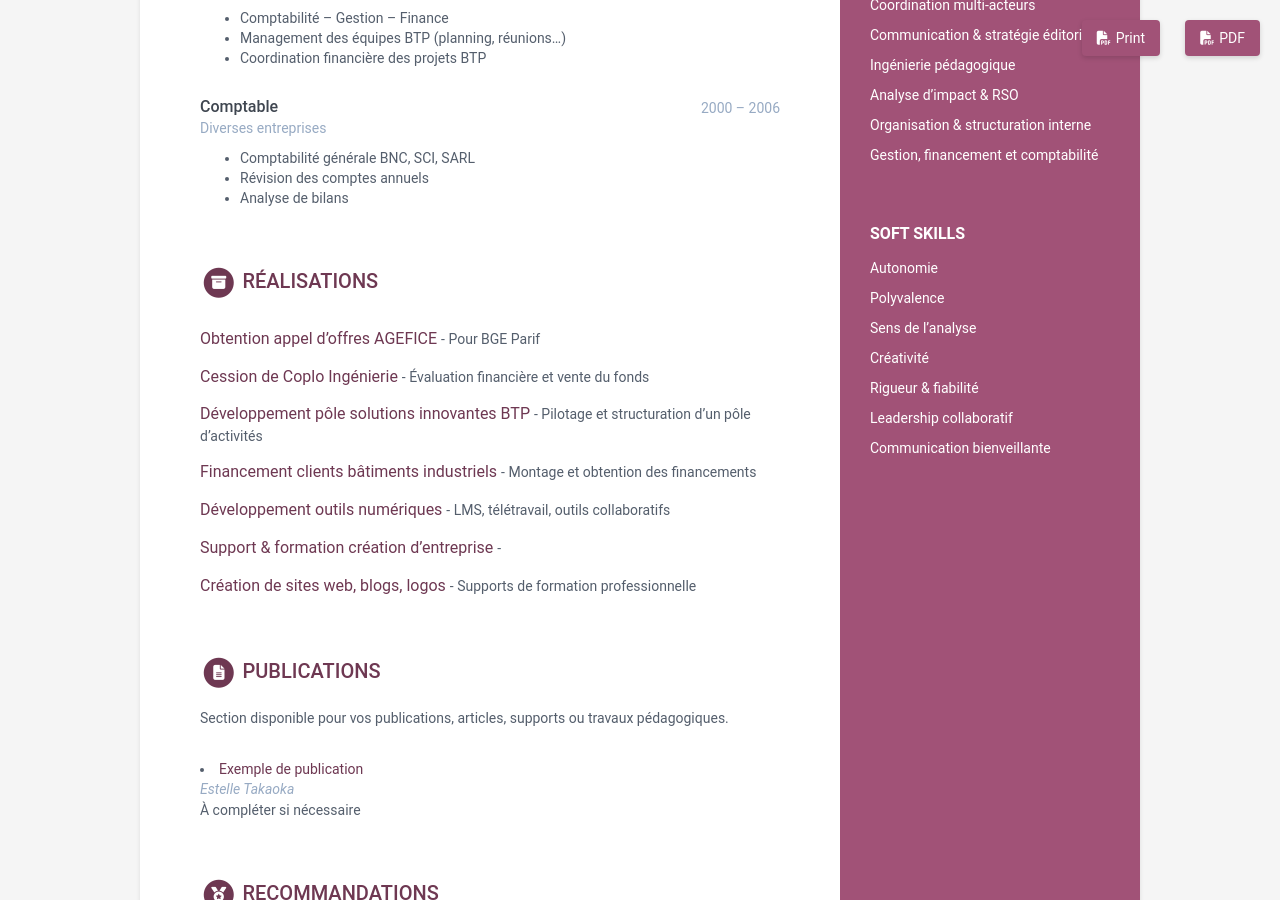
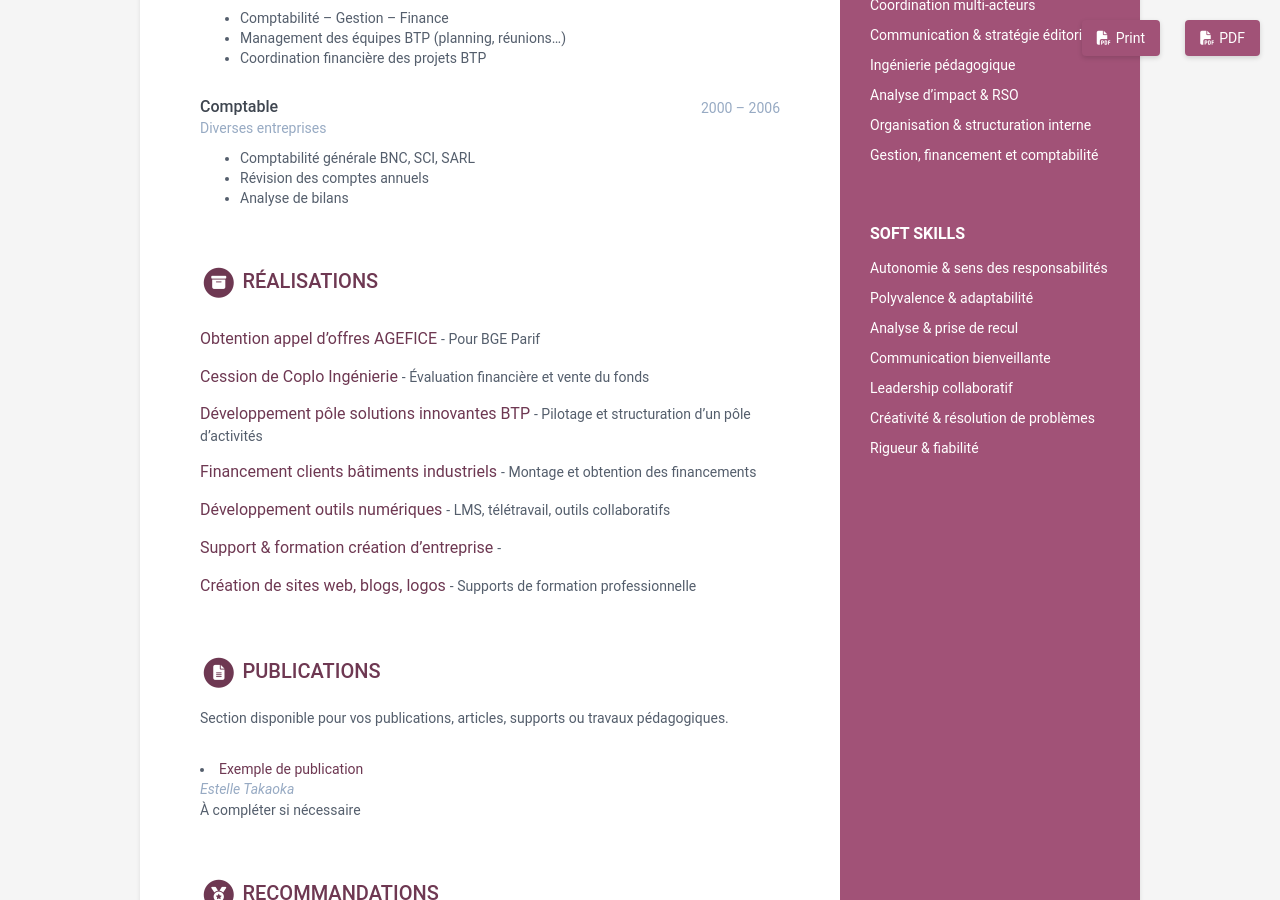
Before and after one commit to estellekelak/online-cv, a Jekyll site: the page built from index.html, in a window 1280 px wide and 900 px high, scrolled down 1678 px. Built offline with Jekyll 4.4.1, drawn with Linux system fonts in a browser that asks for light colours.

Commit message:
Update data.yml

```diff
--- a/_data/data.yml
+++ b/_data/data.yml
@@ -54,13 +54,13 @@ sidebar:
   softskills:
     title: Soft skills
     info:
-      - item: Autonomie
-      - item: Polyvalence
-      - item: Sens de l’analyse
-      - item: Créativité
+      - item: Autonomie & sens des responsabilités
+      - item: Polyvalence & adaptabilité
+      - item: Analyse & prise de recul
+      - item: Communication bienveillante
+      - item: Leadership collaboratif
+      - item: Créativité & résolution de problèmes
       - item: Rigueur & fiabilité
-      - item: Leadership collaboratif
-      - item: Communication bienveillante
 
 
 career-profile:
```
